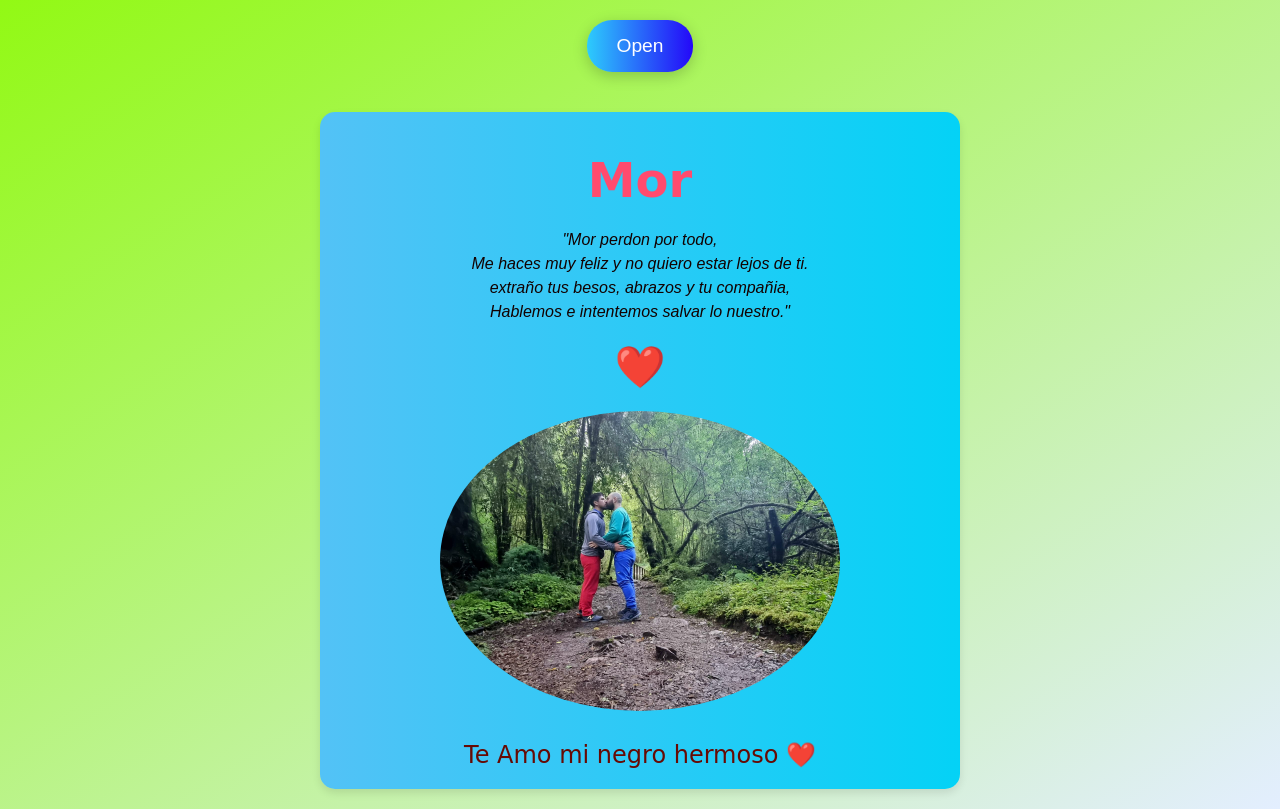
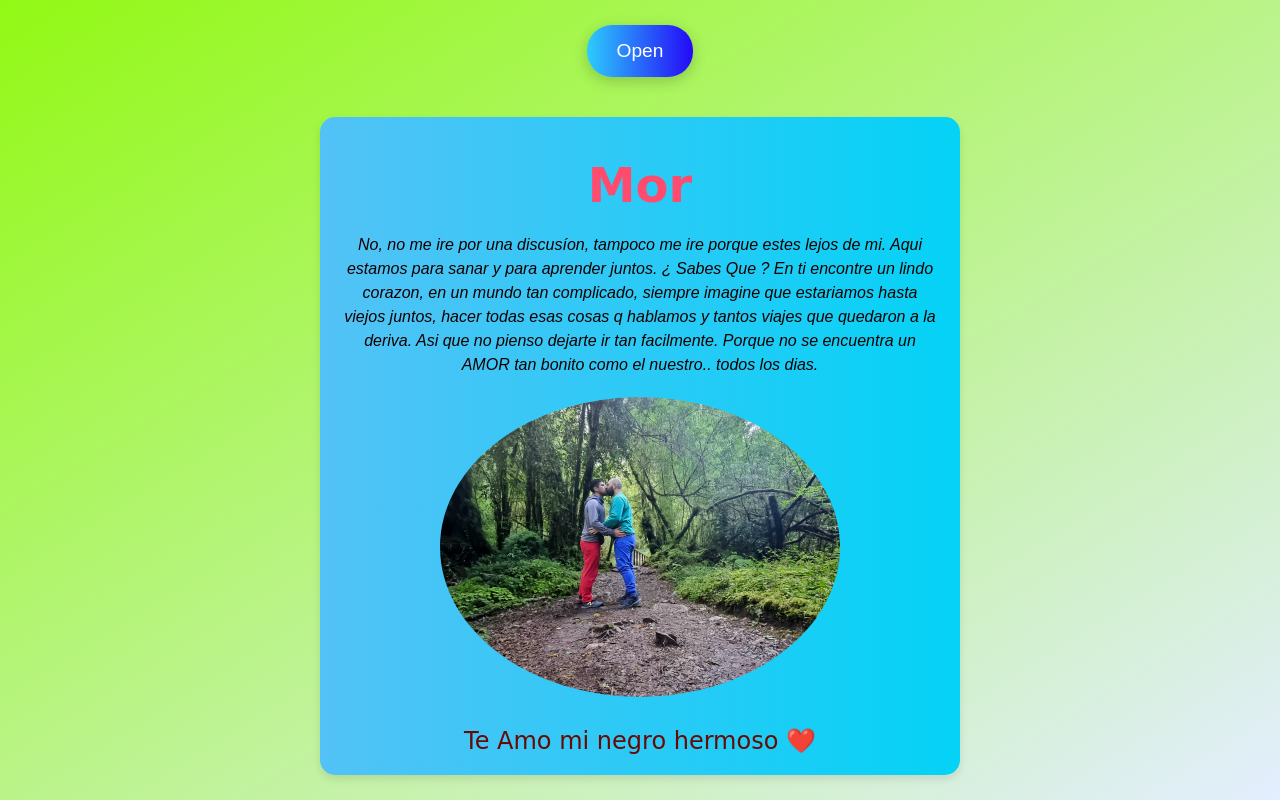
Before and after one commit to hctrsd/card, a plain HTML site: page index.html in a window 1280 px wide. Both pictures are taken after a click on the button "Open". Drawn offline with Linux system fonts and the light colour scheme.

Commit message:
cambios en texto

```diff
--- a/index.html
+++ b/index.html
@@ -137,12 +137,13 @@
     <div class="card" id="romanticCard">
         <h1 class="title">Mor</h1>
         <p class="message">
-            "Mor perdon por todo,<br>
-            Me haces muy feliz y no quiero estar lejos de ti.<br>
-            extraño tus besos, abrazos y tu compañia,<br>
-            Hablemos e intentemos salvar lo nuestro."
+           No, no me ire por una discusíon, tampoco me ire porque estes lejos de mi.
+           Aqui estamos para sanar y para aprender juntos.
+           ¿ Sabes Que ? En ti encontre un lindo corazon, en un mundo tan complicado, siempre imagine que estariamos hasta viejos juntos, hacer todas esas cosas q hablamos y tantos viajes que quedaron a la deriva.
+           Asi que no pienso dejarte ir tan facilmente.
+           Porque no se encuentra un AMOR tan bonito como el nuestro.. todos los dias.
         </p>
-        <div class="heart">❤️</div>
+        <div class="heart"></div>
         <img src="img/IMG-20230731-WA0034.jpg" alt="" class="image">
 
         <div class="signature">
```
